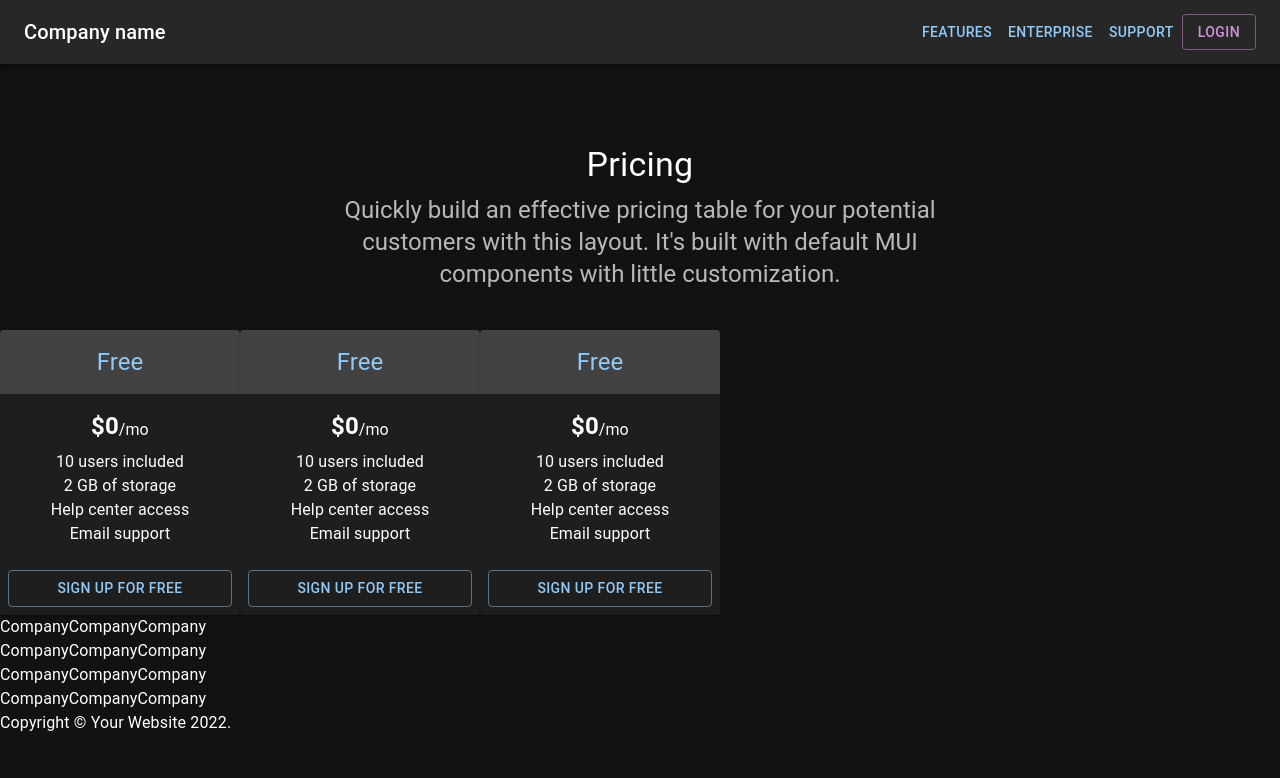
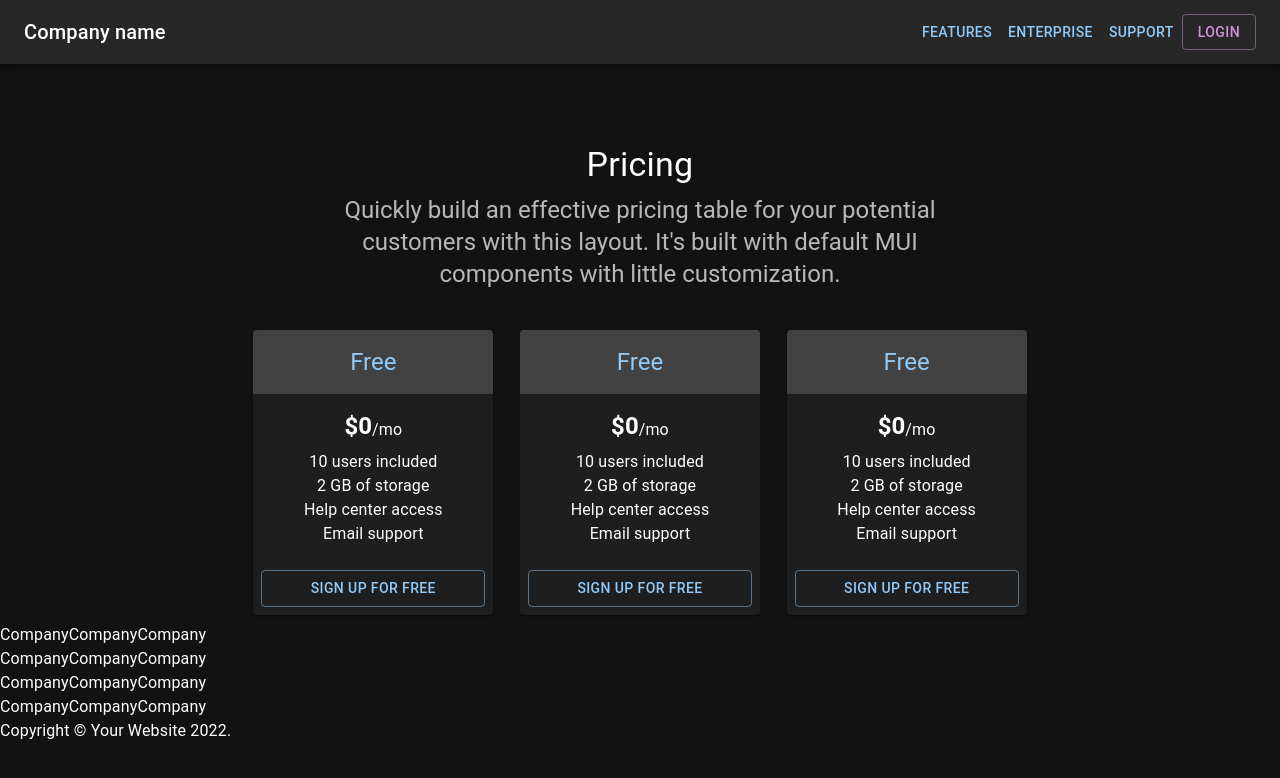
Before and after one commit to k4-100/mui-tutorial, a React (Create React App) app: page / in a window 1280 px wide. Shown: the top 778 px of the page. Built offline with nearby package versions, Linux system fonts and the light colour scheme.

Commit message:
Imprroved Card grid

```diff
--- a/src/App.js
+++ b/src/App.js
@@ -23,8 +23,8 @@ const darkTheme = createTheme({
 
 const CustomCard = () => {
   return (
-    <Grid item>
-      <Card background="secondary" sx={{ width: "240px" }}>
+    <Grid item xs={1}>
+      <Card background="secondary" sx={{ width: "240px", mx: "auto", mb: 1 }}>
         <CardHeader
           title="Free"
           titleTypographyProps={{
@@ -156,7 +156,19 @@ export default function App() {
         customization.
       </Typography>
 
-      <Grid container>
+      <Grid
+        container
+        justifyContent="space-between"
+        alignItems="center"
+        columns={{
+          xs: 1,
+          md: 3,
+        }}
+        sx={{
+          width: "min(800px, 100%)",
+          mx: "auto",
+        }}
+      >
         <CustomCard />
         <CustomCard />
         <CustomCard />
```
